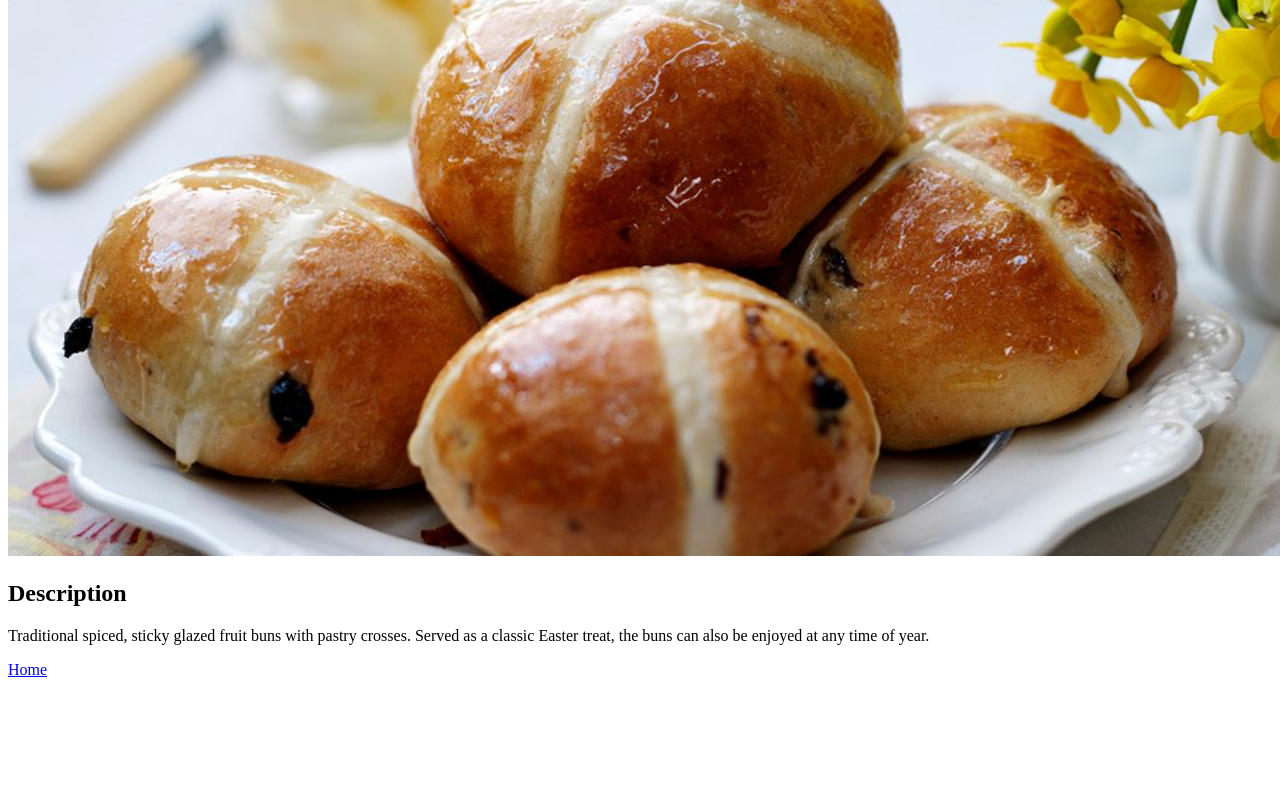
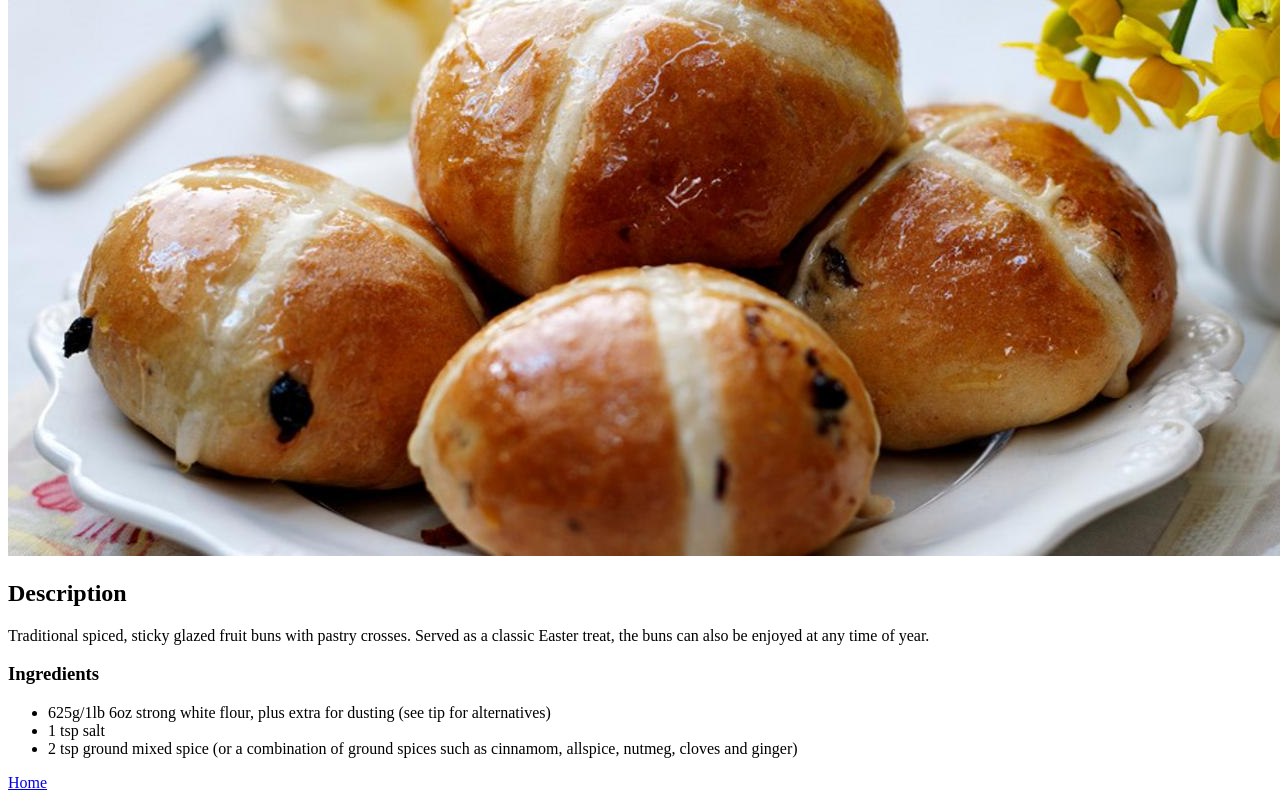
Before and after one commit to khantuevandrei/odin-recipes, a plain HTML site: page recipes/buns.html in a window 1280 px wide. Shown: the part 424-1224 px from the top of the page. Before the commit the page ends 1111 px from the top, so only its background shows below. Drawn offline with Linux system fonts and the light colour scheme.

Commit message:
Add Ingredients section to buns.html

```diff
--- a/recipes/buns.html
+++ b/recipes/buns.html
@@ -10,6 +10,14 @@
     <img src="../images/buns.jpg" alt="An image of prepared buns">
     <h2>Description</h2>
     <p>Traditional spiced, sticky glazed fruit buns with pastry crosses. Served as a classic Easter treat, the buns can also be enjoyed at any time of year.</p>
+    <h3>Ingredients</h3>
+    <ul>
+        <li>
+625g/1lb 6oz strong white flour, plus extra for dusting (see tip for alternatives)</li>
+        <li>1 tsp salt</li>
+        <li>2 tsp ground mixed spice (or a combination of ground spices such as cinnamom, allspice, nutmeg, cloves and ginger)</li>
+
+    </ul>
     <a href="../index.html">Home</a>
 </body>
 </html>
```
